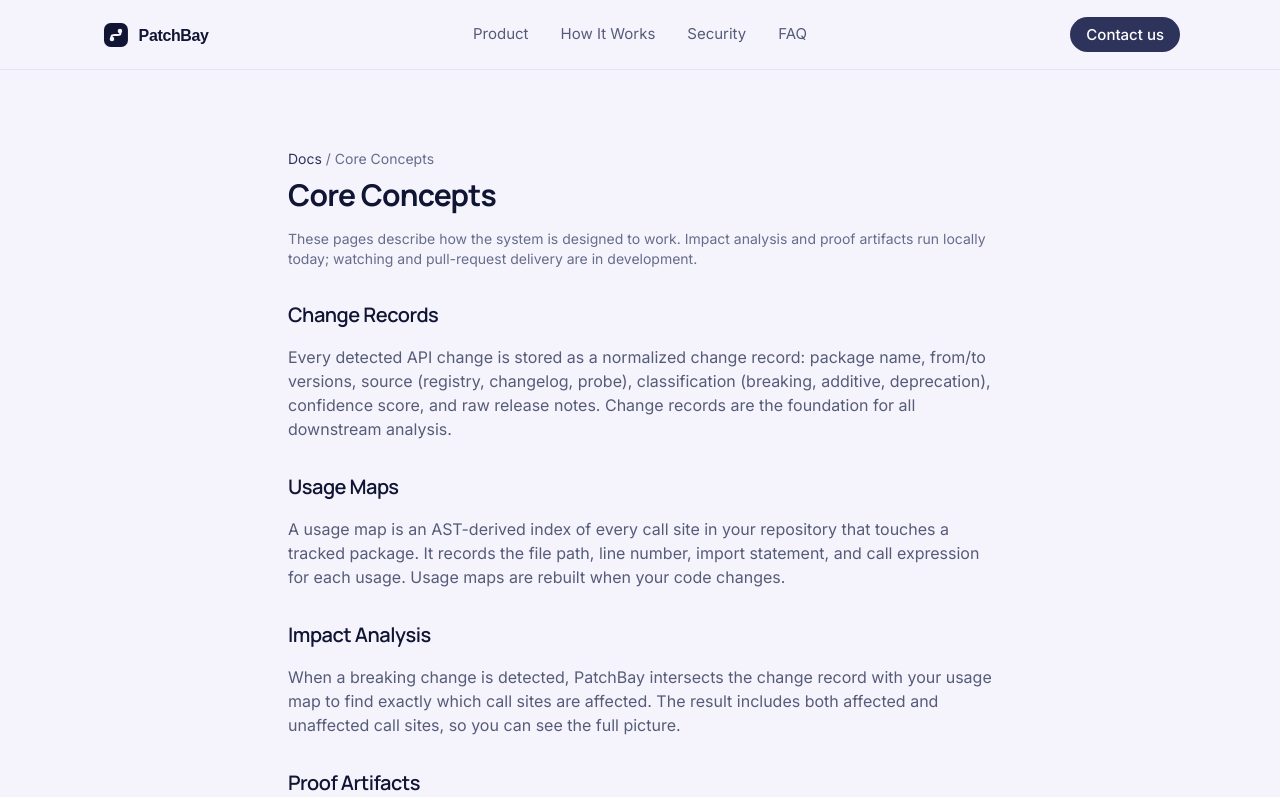
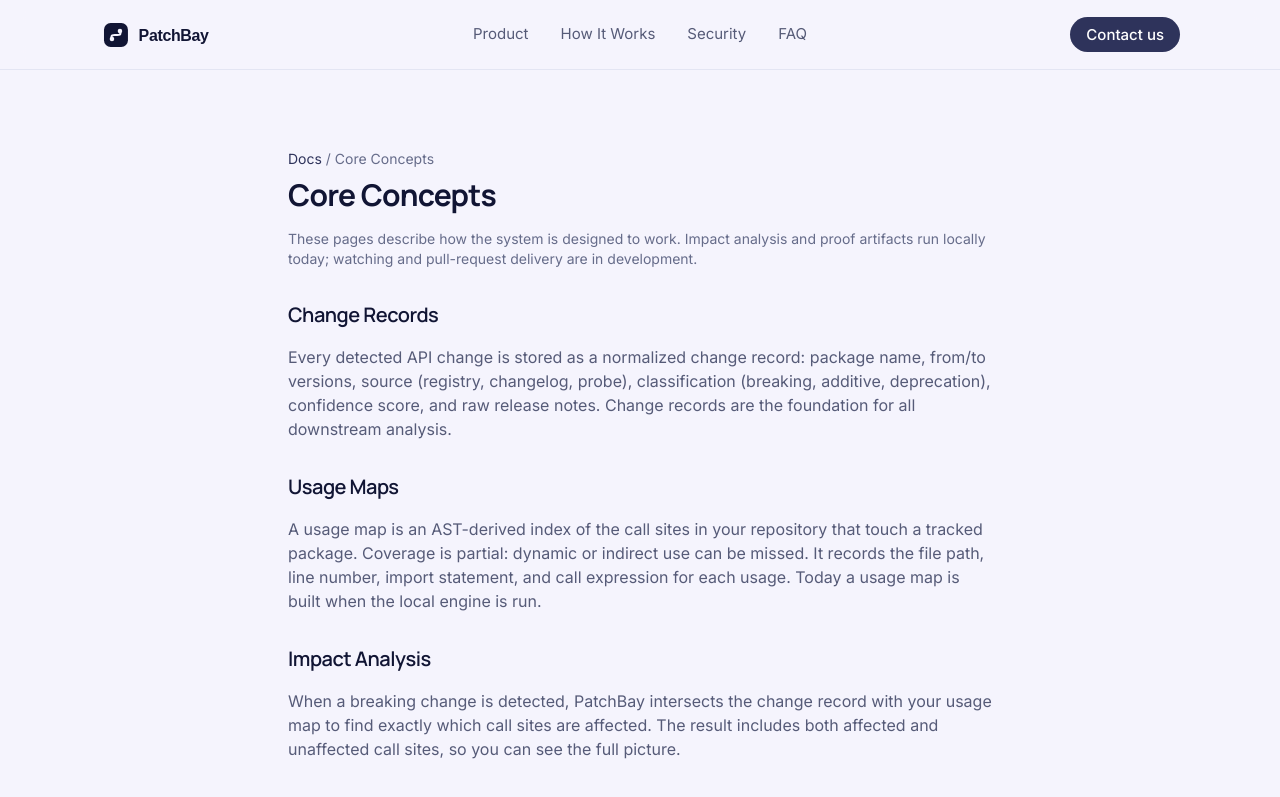
Before and after one commit to Nitish-1303/Patchversion, a Next.js app in the folder packages/site/: page /docs/concepts in a window 1280 px wide. Shown: the top 797 px of the page. Built offline with nearby package versions, Linux system fonts and the light colour scheme.

Commit message:
docs: state usage map coverage is partial

```diff
--- a/packages/site/src/app/docs/concepts/page.tsx
+++ b/packages/site/src/app/docs/concepts/page.tsx
@@ -22,9 +22,9 @@ export default function ConceptsPage() {
         <section>
           <h2 className="text-xl font-semibold mb-4">Usage Maps</h2>
           <p className="text-text-secondary">
-            A usage map is an AST-derived index of every call site in your repository that
-            touches a tracked package. It records the file path, line number, import statement,
-            and call expression for each usage. Usage maps are rebuilt when your code changes.
+            A usage map is an AST-derived index of the call sites in your repository that
+            touch a tracked package. Coverage is partial: dynamic or indirect use can be missed. It records the file path, line number, import statement,
+            and call expression for each usage. Today a usage map is built when the local engine is run.
           </p>
         </section>
 
```
